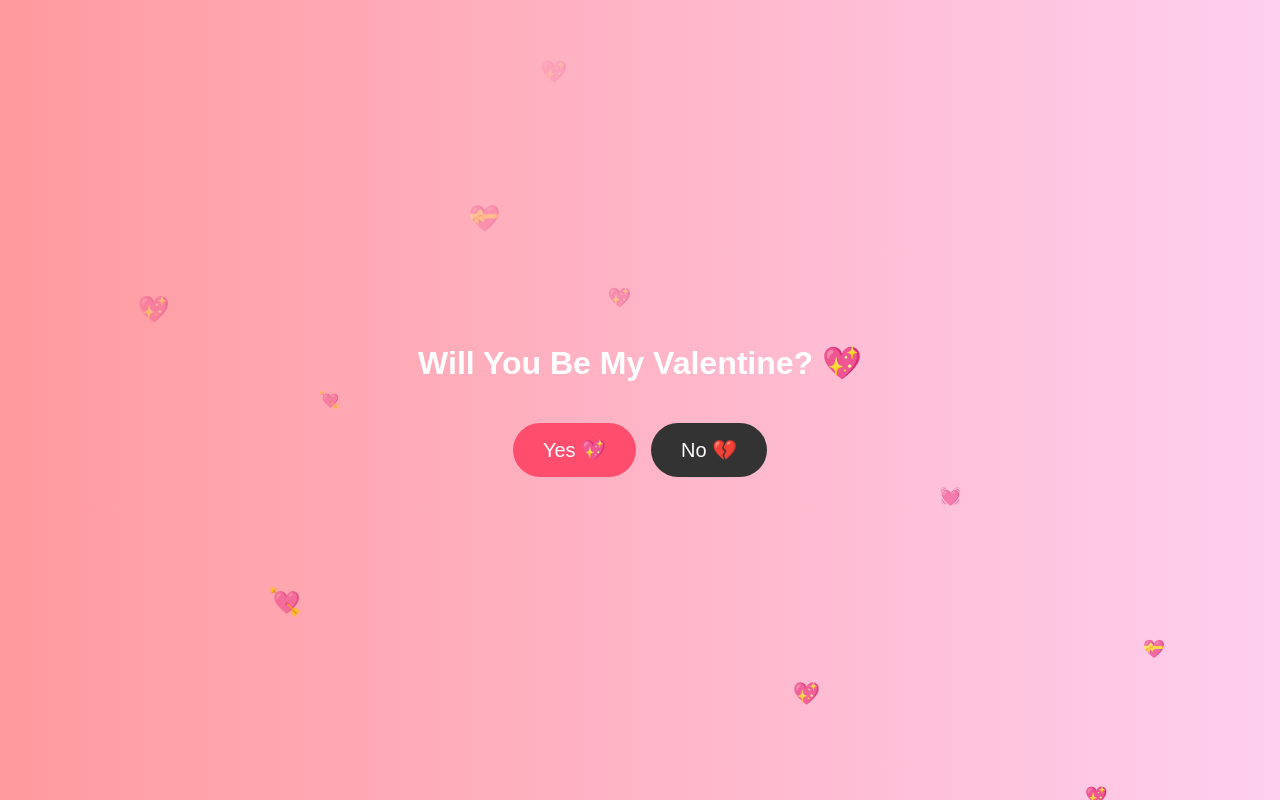
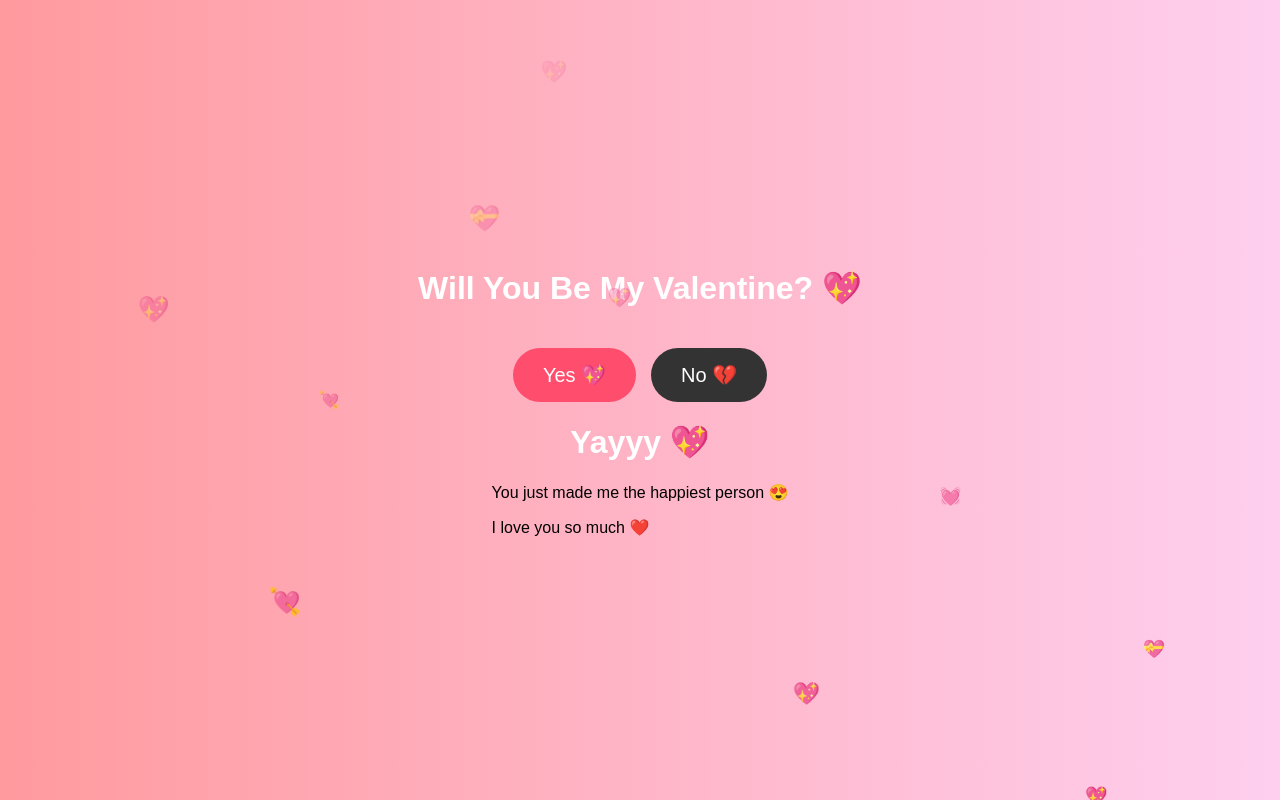
Before and after one commit to Op-png-cy/valentine, a plain HTML site: page index.html in a window 1280 px wide. Drawn offline with Linux system fonts and the light colour scheme.

Commit message:
Update index.html

```diff
--- a/index.html
+++ b/index.html
@@ -23,6 +23,13 @@
     </div>
 </div>
 
+<!-- LOVE SCREEN -->
+<div id="loveScreen">
+    <h1>Yayyy 💖</h1>
+    <p>You just made me the happiest person 😍</p>
+    <p>I love you so much ❤️</p>
+</div>
+
 <script src="script.js"></script>
 </body>
 </html>
```
